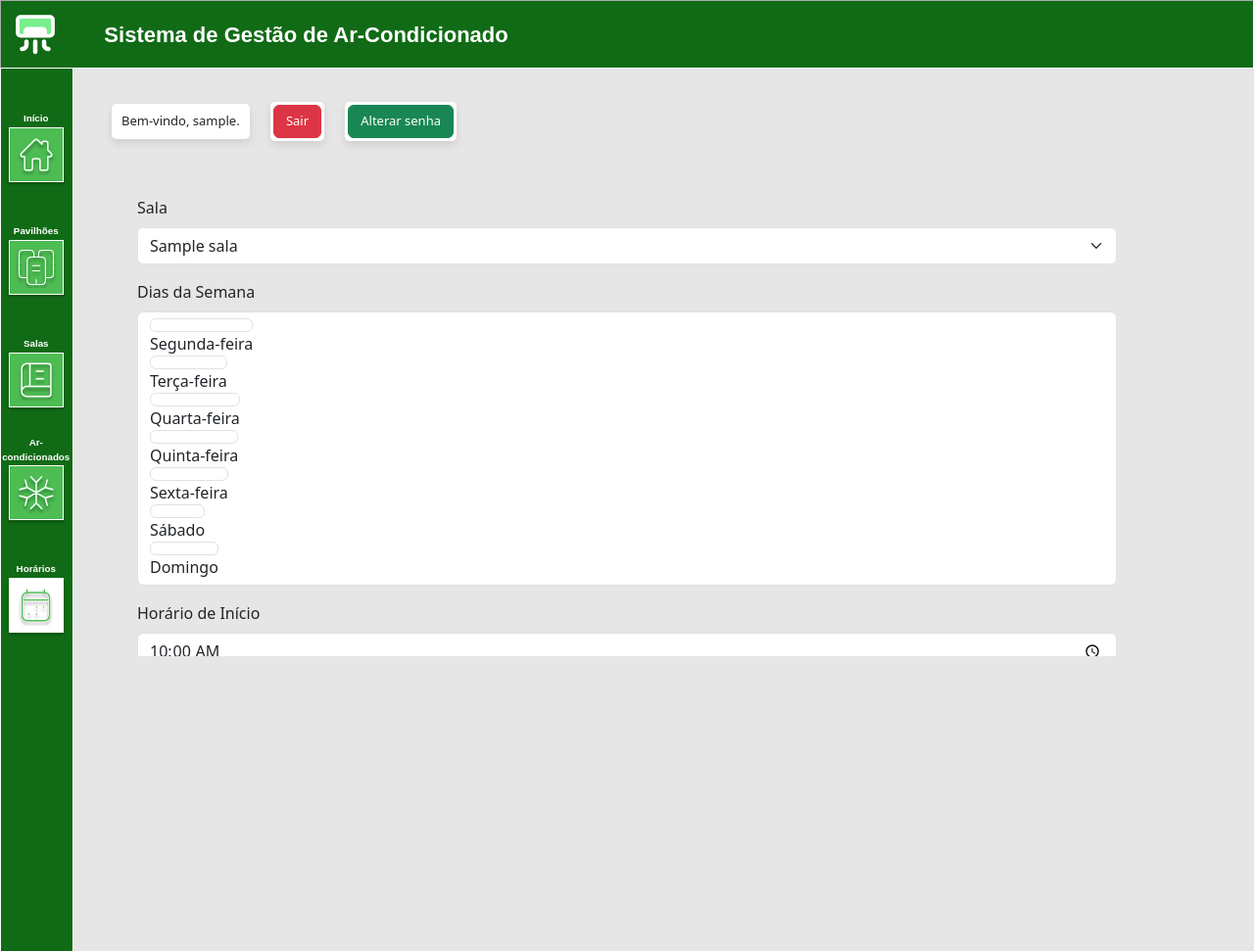
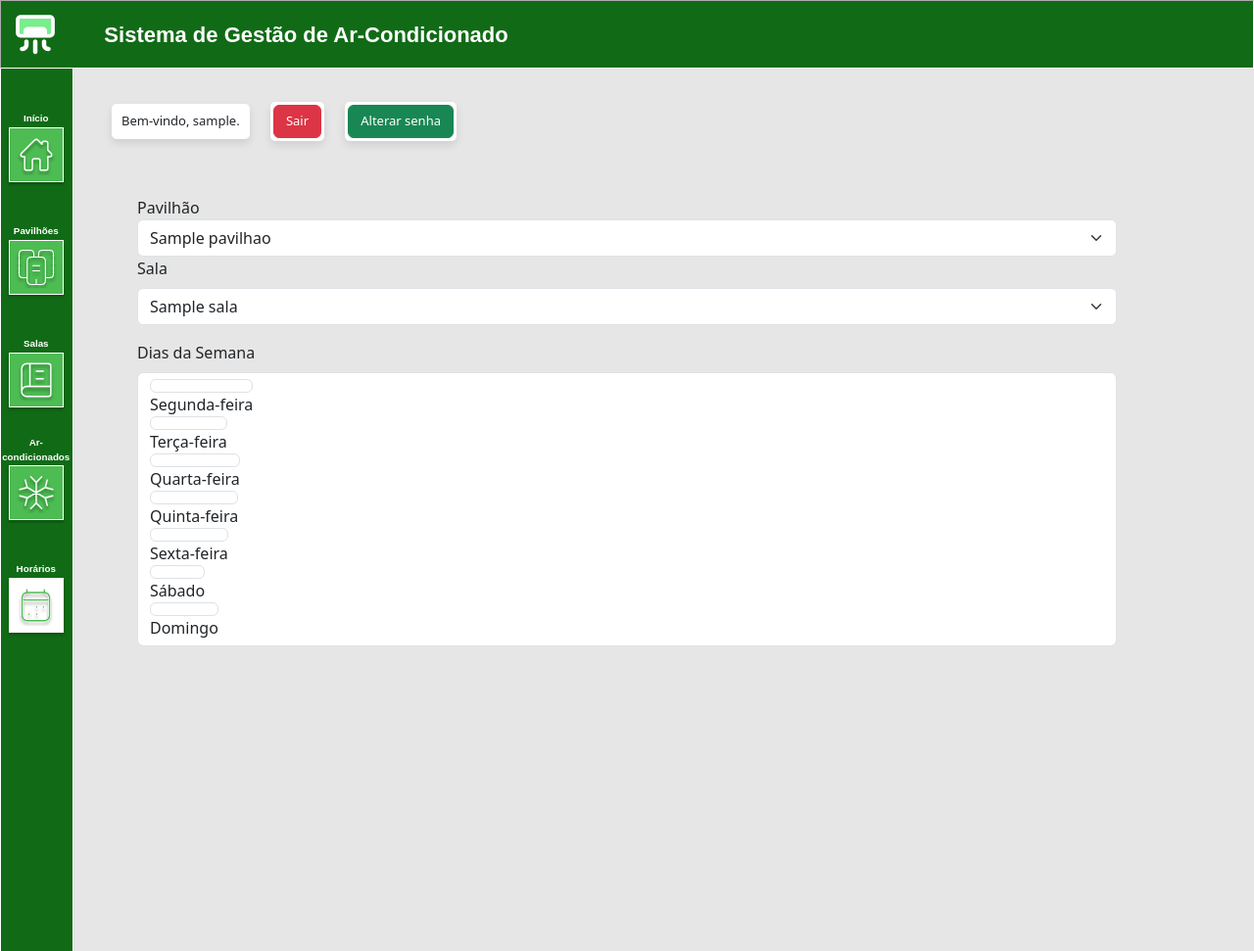
Before and after one commit to HielSaraiva/project-chronoair, a Django app: page /editar_horarios/00000000-0000-0000-0000-000000000001/ in a window 1280 px wide. Shown: the top 971 px of the page at 98% size. Run offline with Django 5.2, Linux system fonts and the light colour scheme; a user stored in the database is signed in; tables that the repository leaves empty hold one stand-in row (values such as "Sample post"); parts of the project's set-up code (start-up, migrations or seed data) failed here and were passed over; some libraries are stand-ins or nearby versions.

Commit message:
feat: filtragem de salas de acordo com o seu pavilhão na criação de horários - Agora na hora de criar o horario é possível selecionar o pavilhão para filltrar as opções de sala apenas daquele pavilhão

```diff
--- a/ac_mm_system/website/forms.py
+++ b/ac_mm_system/website/forms.py
@@ -144,14 +144,20 @@ class ArCondicionadoModelForm(forms.ModelForm):
                 raise ValidationError("Já existem 3 ar-condicionados registrados para esta sala.")
         return sala
 
-
 # Formulário para o modelo Horario
 class HorarioModelForm(forms.ModelForm):
+    pavilhao = forms.ModelChoiceField(
+        queryset=Pavilhao.objects.all(),
+        required=False,
+        label="Pavilhão",
+        widget=forms.Select(attrs={'onchange': 'this.form.submit();'})
+    )
+
     dias_da_semana = forms.MultipleChoiceField(
         choices=DIAS_DA_SEMANA,
         widget=forms.CheckboxSelectMultiple,
         label="Dias da Semana"
-    )  # Permite escolher mais de um dia da semana
+    )
 
     class Meta:
         model = Horario
@@ -174,14 +180,46 @@ class HorarioModelForm(forms.ModelForm):
     def __init__(self, *args, **kwargs):
         usuario = kwargs.pop('usuario', None)
         super().__init__(*args, **kwargs)
+
+        pavilhao_id = self.data.get('pavilhao') or self.initial.get('pavilhao')
+
+        # Caso não tenha pavilhao, faça a consulta de salas vazia (sem opções)
+        if pavilhao_id:
+            try:
+                pavilhao_id = int(pavilhao_id)
+                salas = Sala.objects.filter(pavilhao_id=pavilhao_id)
+                if usuario:
+                    salas = salas.filter(pavilhao__usuario=usuario)
+                self.fields['sala'].queryset = salas.order_by(Lower('nome'))
+                self.initial['pavilhao'] = pavilhao_id
+                self.fields['pavilhao'].initial = pavilhao_id
+            except (ValueError, TypeError):
+                self.fields['sala'].queryset = Sala.objects.none()
+        # Quando for edição, se a sala já estiver associada ao horário
+        elif self.instance.pk and self.instance.sala:
+            salas = Sala.objects.filter(pavilhao=self.instance.sala.pavilhao)
+            if usuario:
+                salas = salas.filter(pavilhao__usuario=usuario)
+            self.fields['sala'].queryset = salas.order_by(Lower('nome'))
+            self.initial['pavilhao'] = self.instance.sala.pavilhao.id
+            self.fields['pavilhao'].initial = self.instance.sala.pavilhao
+
+        # Define os dias da semana pré-selecionados na edição
         if self.instance and self.instance.pk:
-            self.initial['dias_da_semana'] = self.instance.dias_da_semana.split(
-                ",") if self.instance.dias_da_semana else []
-        if usuario is not None:
-            self.fields['sala'].queryset = Sala.objects.filter(pavilhao__usuario=usuario).order_by(Lower('nome'))
+            self.initial['dias_da_semana'] = self.instance.dias_da_semana.split(",") if self.instance.dias_da_semana else []
 
     def clean_dias_da_semana(self):
-        return ",".join(self.cleaned_data['dias_da_semana'])
+        dias = self.cleaned_data.get('dias_da_semana', [])
+        return ",".join(dias)
+
+    def clean(self):
+        cleaned_data = super().clean()
+        sala = cleaned_data.get('sala')
+        if not sala:
+            self.add_error('sala', 'Você deve selecionar uma sala.')
+        return cleaned_data
+
+
 
 
 class GraficoModelForm(forms.ModelForm):
--- a/ac_mm_system/website/templates/criar_horario.html
+++ b/ac_mm_system/website/templates/criar_horario.html
@@ -22,12 +22,25 @@
             <!-- Div que determina o tamanho do bloco central, onde fica o conteúdo -->
             <!-- Exibição de mensagens do sistema -->
             {% bootstrap_messages %}
-            <!-- Formulário -->
-            <form action="
-                    {% if horario %}{% url 'website:editar_horarios' horario.uuid %}{% else %}{% url 'website:criar_horario' %}{% endif %}"
+
+            <!-- Formulário do Pavilhão (GET) -->
+            <form method="get">
+                <label for="id_pavilhao">Pavilhão</label>
+                <select name="pavilhao" id="id_pavilhao" class="form-select" onchange="this.form.submit()">
+                    <option value="">---------</option>
+                    {% for p in pavilhoes %}
+                        <option value="{{ p.id }}" {% if p.id|stringformat:"s" == pavilhao_id %}selected{% endif %}>{{ p.nome }}</option>
+                    {% endfor %}
+                </select>
+            </form>
+
+            <!-- Formulário de Horário (POST) -->
+            <form action="{% if horario %}{% url 'website:editar_horarios' horario.uuid %}{% else %}{% url 'website:criar_horario' %}{% endif %}"
                   method="post" class="form" autocomplete="off">
                 {% csrf_token %}
-                {% bootstrap_form form %}
+
+                <!-- Gerando todos os campos menos o de pavilhão -->
+                {% bootstrap_form form exclude="pavilhao" %}
 
                 <!-- Botões de ação -->
                 <div class="d-flex justify-content-end align-items-center mt-3">
--- a/ac_mm_system/website/views.py
+++ b/ac_mm_system/website/views.py
@@ -207,24 +207,43 @@ def criar_ar(request):
     }
     return render(request, 'criar_ar.html', context)
 
-
 @login_required
 def criar_horario(request):
-    # Validação e envio do formulário da sala
+    pavilhao_id = request.GET.get('pavilhao')
+
     if request.method == 'POST':
         form = HorarioModelForm(request.POST, usuario=request.user)
-        if form.is_valid():  # Verifica se os dados inseridos são válidos
-            form.save()  # Se os dados forem válidos ele irá salvar
-            messages.success(request,
-                             'Horário criado com sucesso!')  # Exibe uma mensagem de sucesso, caso o horário seja criado
-            # form = HorarioModelForm()  # Cria um novo formulário vazio após salvar os dados
-            return redirect('website:listar_horarios')
+        if form.is_valid():
+            horario = form.save(commit=False)  # Não salva ainda
+
+            # Verifica se uma sala foi escolhida, se não, adiciona erro
+            sala = form.cleaned_data.get('sala')
+            if not sala:
+                form.add_error('sala', 'Você deve selecionar uma sala.')
+            else:
+                horario.sala = sala
+                horario.save()
+                messages.success(request, 'Horário criado com sucesso!')
+                return redirect('website:listar_horarios')
+
     else:
         form = HorarioModelForm(usuario=request.user)
+
+    if pavilhao_id:
+        try:
+            form.fields['sala'].queryset = Sala.objects.filter(pavilhao_id=pavilhao_id).order_by('nome')
+        except ValueError:
+            form.fields['sala'].queryset = Sala.objects.none()
+    else:
+        form.fields['sala'].queryset = Sala.objects.none()  # Campo sem opções quando pavilhão não é escolhido
+
     context = {
-        'form': form
+        'form': form,
+        'pavilhoes': Pavilhao.objects.filter(usuario=request.user).order_by('nome'),
+        'pavilhao_id': pavilhao_id,
     }
     return render(request, 'criar_horario.html', context)
+
 
 
 @login_required
@@ -301,13 +320,21 @@ def editar_horarios(request, uuid):
         form = HorarioModelForm(request.POST, instance=horario, usuario=request.user)
         if form.is_valid():
             form.save()
-            messages.success(request,
-                             'Horário editado com sucesso!')
+            messages.success(request, 'Horário editado com sucesso!')
             return redirect('website:listar_horarios')
     else:
         form = HorarioModelForm(instance=horario, usuario=request.user)
-    context = {'form': form, 'horario': horario}
+
+    pavilhao_id = str(pavilhao.id)
+
+    context = {
+        'form': form,
+        'horario': horario,
+        'pavilhao_id': pavilhao_id,
+        'pavilhoes': Pavilhao.objects.filter(usuario=request.user).order_by('nome'),
+    }
     return render(request, 'criar_horario.html', context)
+
 
 
 @login_required
```
